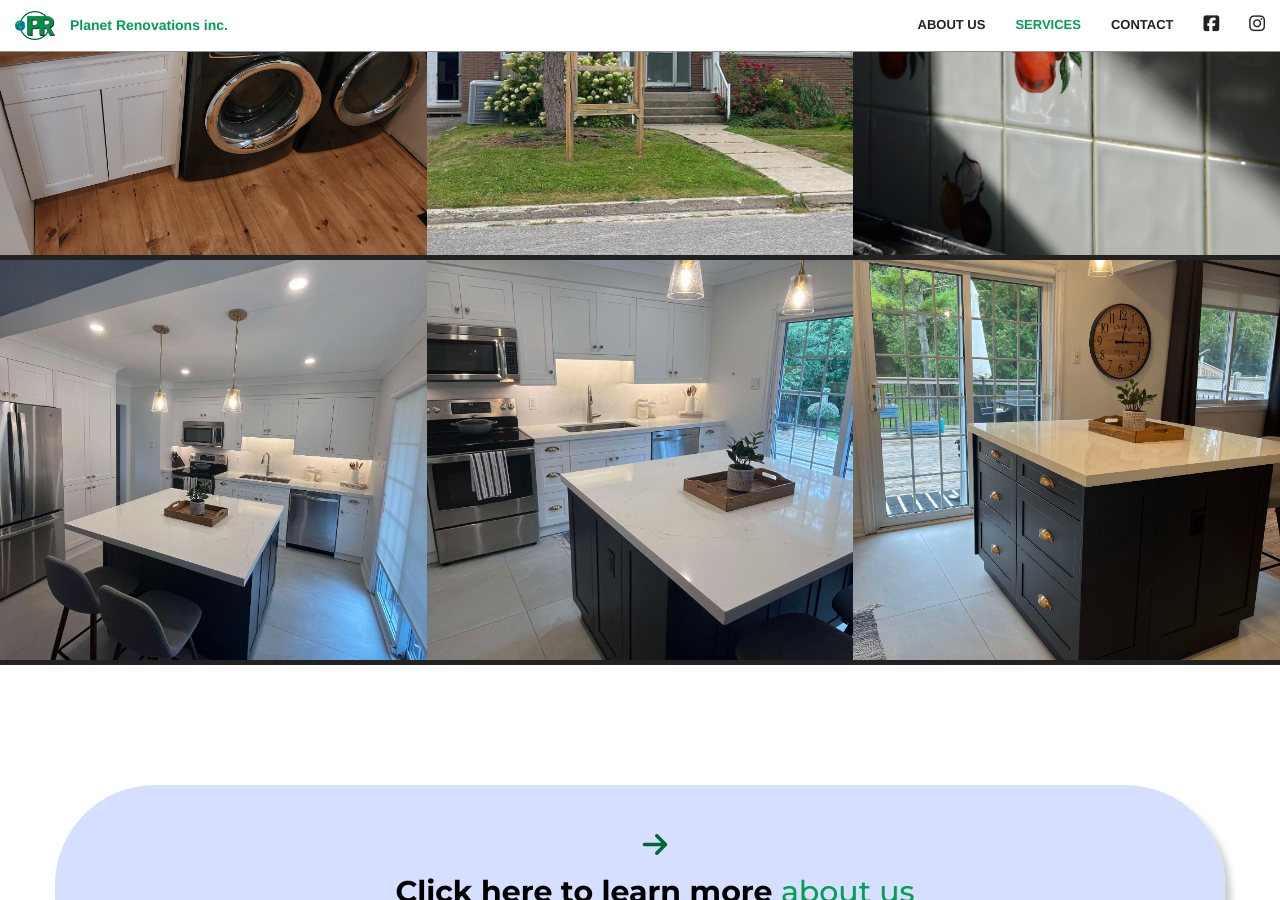
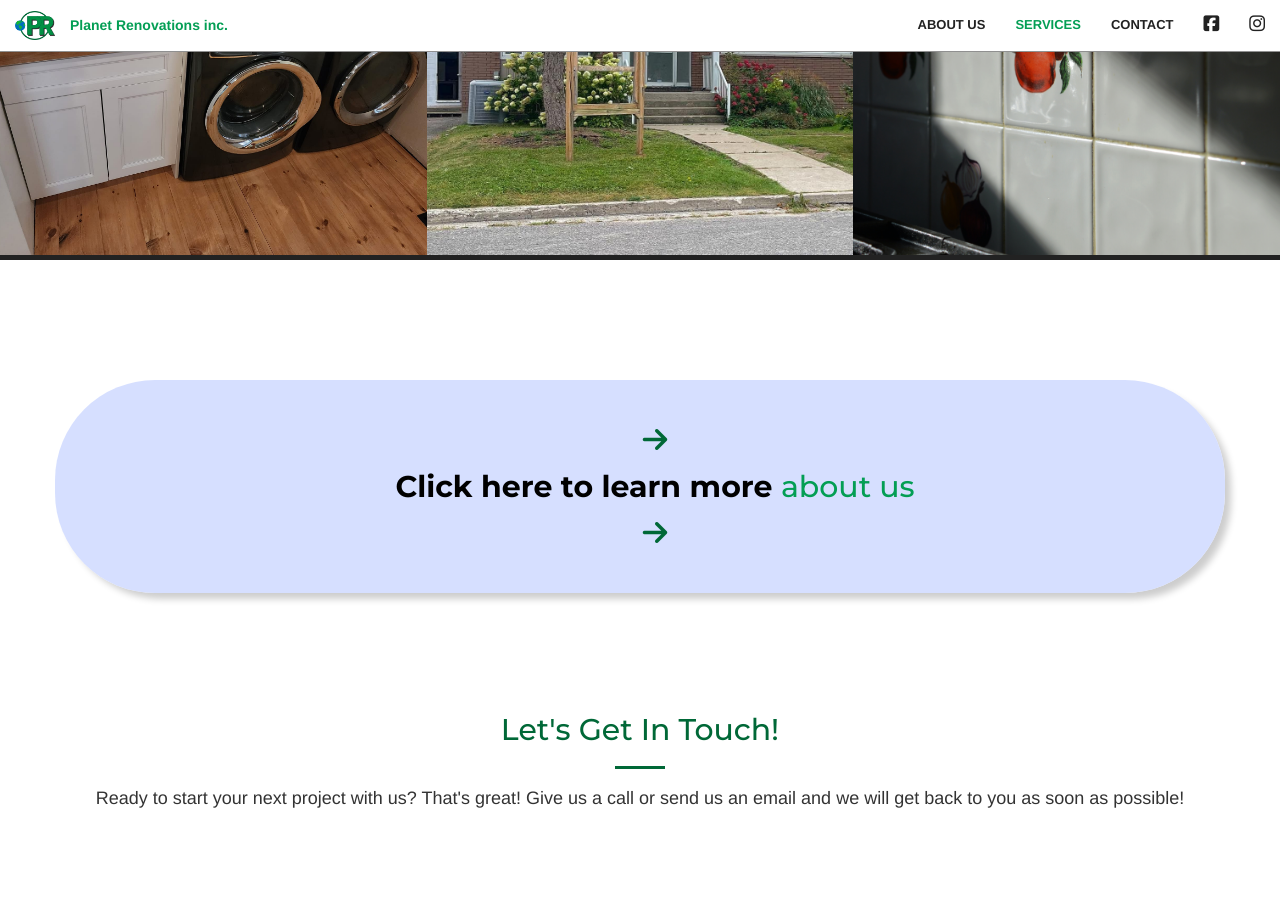
Before and after one commit to ndesanto/renos, a Jekyll site: the page built from index.html, in a window 1280 px wide and 900 px high, scrolled down 3768 px. Built offline with Jekyll 4.4.1, drawn with Linux system fonts in a browser that asks for light colours; nearby versions of some CDN libraries.

Commit message:
Update portfolio.html

```diff
--- a/_includes/portfolio.html
+++ b/_includes/portfolio.html
@@ -9,7 +9,7 @@
         </div>
         <div class="row no-gutter portfolio-background">
             <div class="col-lg-4 col-sm-6">
-                <a href="img/portfolio/new-kitchen.jpg" target="_blank" class="portfolio-box">
+                <a href="img/portfolio/customer-kitchen3.jpg" target="_blank" class="portfolio-box">
                     <div class="portfolio-image portfolio-image-1 img-responsive"></div>
                     <div class="portfolio-box-caption">
                         <div class="portfolio-box-caption-content">
@@ -24,7 +24,7 @@
                 </a>
             </div>
             <div class="col-lg-4 col-sm-6">
-                <a href="img/portfolio/new-kitchen-2.jpg" target="_blank" class="portfolio-box">
+                <a href="img/portfolio/customer-kitchen2.jpg" target="_blank" class="portfolio-box">
                     <div class="portfolio-image portfolio-image-2 img-responsive" alt=""></div>
                     <div class="portfolio-box-caption">
                         <div class="portfolio-box-caption-content">
@@ -55,7 +55,7 @@
             </div>
 
             <div class="col-lg-4 col-sm-6">
-                <a href="img/portfolio/laundry-top.jpg" target="_blank"class="portfolio-box">
+                <a href="img/portfolio/customer-kitchen1.jpg" target="_blank"class="portfolio-box">
                     <div class="portfolio-image portfolio-image-4 img-responsive" alt=""></div>
                     <div class="portfolio-box-caption">
                         <div class="portfolio-box-caption-content">
@@ -99,26 +99,6 @@
                     </div>
                 </a>
             </div>
-            <div class="col-lg-4 col-sm-6">
-                    <a href="img/portfolio/customer-kitchen3.jpg" target="_blank"class="portfolio-box">
-                        <div class="portfolio-image customer-kitchen3 img-responsive" alt=""></div>
-                    </a>
-                </div>
-
-                <div class="col-lg-4 col-sm-6">
-                    <a href="img/portfolio/customer-kitchen2.jpg" target="_blank"class="portfolio-box">
-                        <div class="portfolio-image customer-kitchen2 img-responsive" alt=""></div>
-                    </a>
-                </div>
-
-                <div class="col-lg-4 col-sm-6">
-                    <a href="img/portfolio/customer-kitchen1.jpg" target="_blank"class="portfolio-box">
-                        <div class="portfolio-image customer-kitchen1 img-responsive" alt=""></div>
-                            </div>
-                        </div>
-                    </a>
-                </div>
-
 
         </div>
         </div>
```
